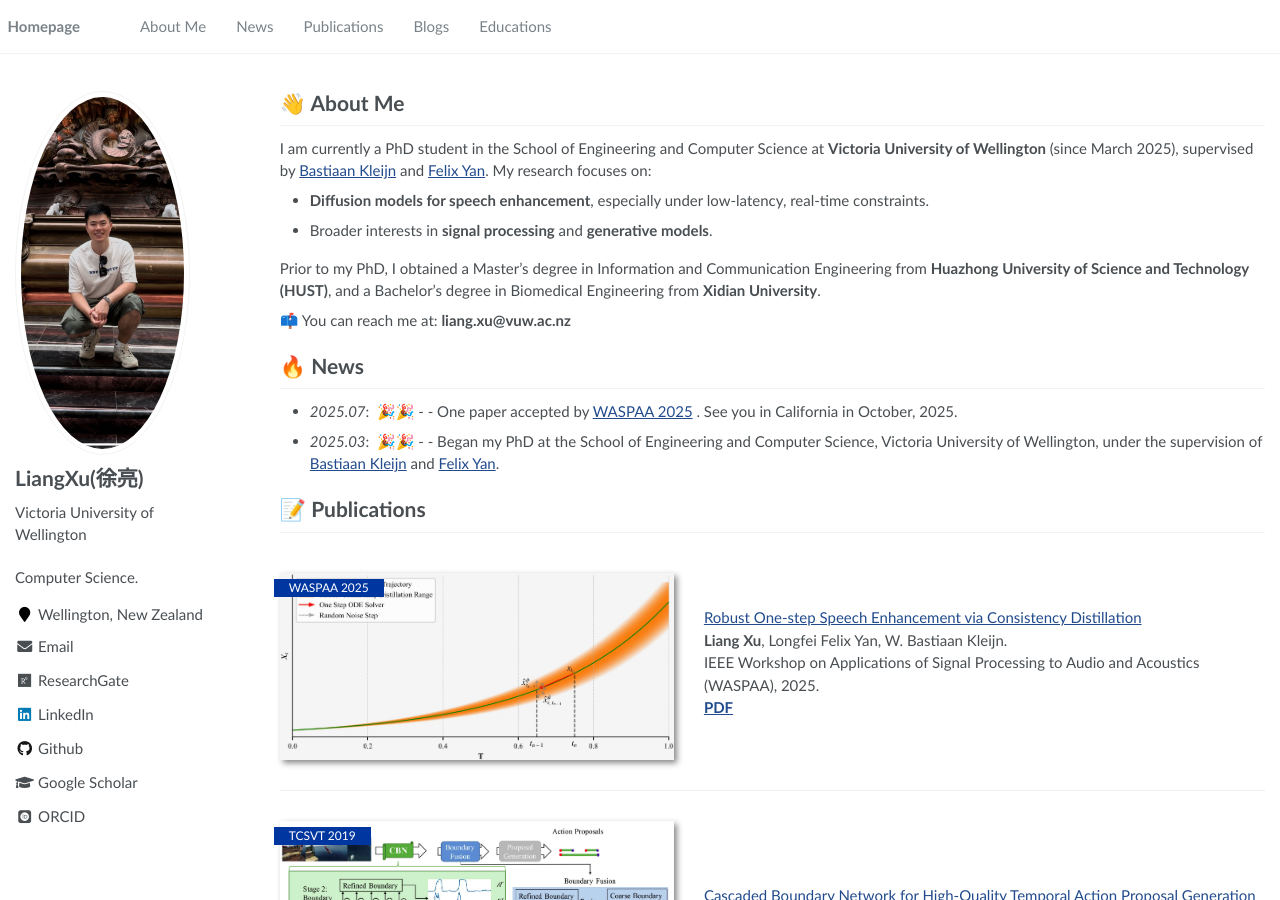
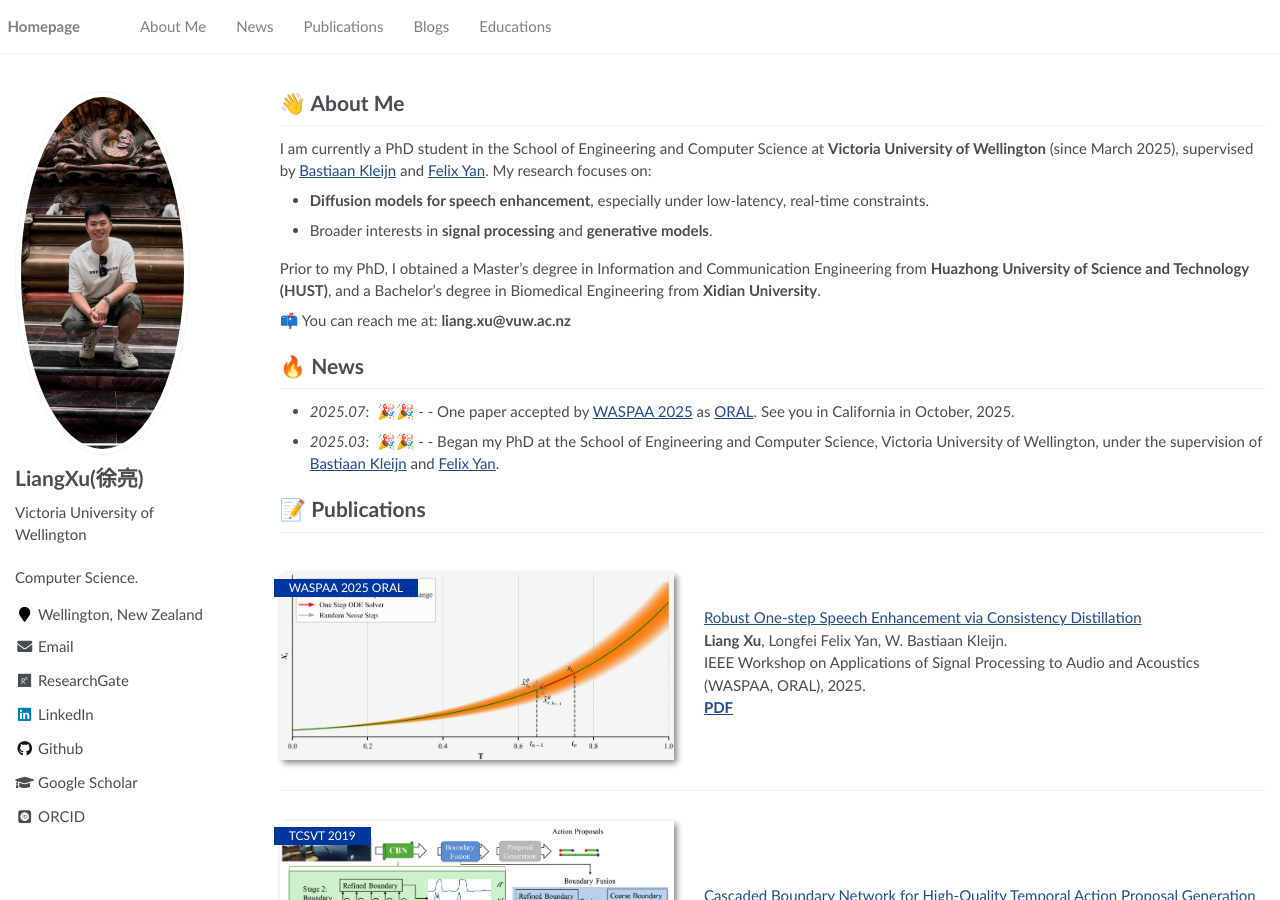
Before and after one commit to LiangXu123/LiangXu123.github.io, a Jekyll site: the page built from _pages/about.md, in a window 1280 px wide and 900 px high. Built offline with Jekyll 4.4.1, drawn with Linux system fonts in a browser that asks for light colours; some web fonts are replaced.

Commit message:
update WASPAA ORAL

```diff
--- a/_pages/about.md
+++ b/_pages/about.md
@@ -31,7 +31,7 @@ Prior to my PhD, I obtained a Master’s degree in Information and Communication
 
 
 # 🔥 News
-- _2025.07_: &nbsp;🎉🎉 - - One paper accepted by [WASPAA 2025](https://waspaa.com/) . See you in California in October, 2025.
+- _2025.07_: &nbsp;🎉🎉 - - One paper accepted by [WASPAA 2025](https://waspaa.com/) as [ORAL](https://waspaa.com/technical-program-schedule/). See you in California in October, 2025.
 - _2025.03_: &nbsp;🎉🎉 - - Began my PhD at the School of Engineering and Computer Science, Victoria University of Wellington, under the supervision of [Bastiaan Kleijn](https://people.wgtn.ac.nz/bastiaan.kleijn) and [Felix Yan](https://people.wgtn.ac.nz/felix.yan).
 
 # 📝 Publications
@@ -39,14 +39,14 @@ Prior to my PhD, I obtained a Master’s degree in Information and Communication
 <div class='paper-box'>
   <div class='paper-box-image'>
     <div>
-      <div class="badge">WASPAA 2025</div>
+      <div class="badge">WASPAA 2025 ORAL</div>
       <img src='images/2025-WASPAA-ROSECD.png' alt="rose-cd" width="100%">
     </div>
   </div>
   <div class='paper-box-text' markdown="1">
 [Robust One-step Speech Enhancement via Consistency Distillation](https://liangxu123.github.io/rosecd/) <br>
 **Liang Xu**, Longfei Felix Yan, W. Bastiaan Kleijn. <br>
-IEEE Workshop on Applications of Signal Processing to Audio and Acoustics (WASPAA), 2025. <br>
+IEEE Workshop on Applications of Signal Processing to Audio and Acoustics (WASPAA, ORAL), 2025. <br>
 [**PDF**](https://arxiv.org/abs/2507.05688)<br>
   </div>
 </div>
```
